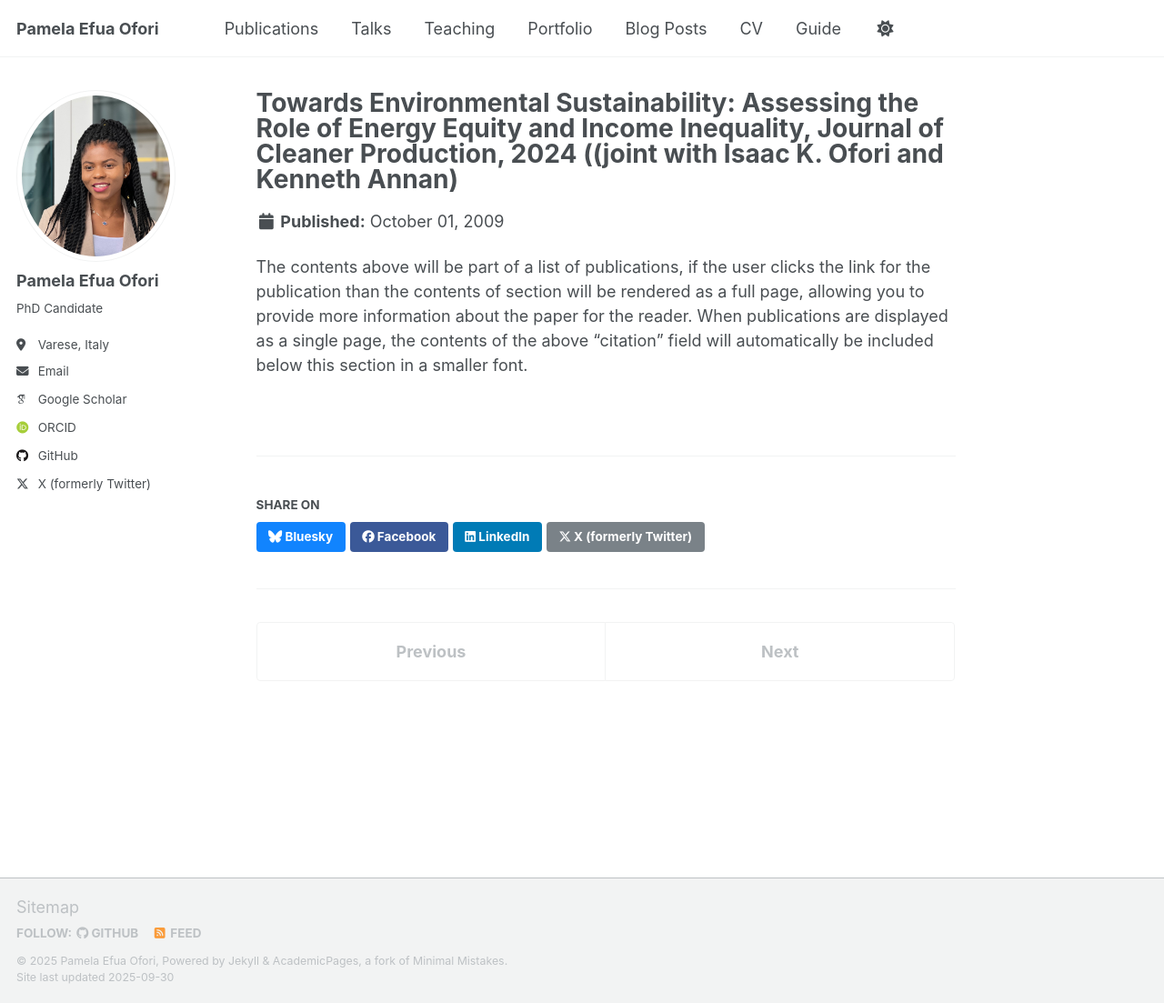
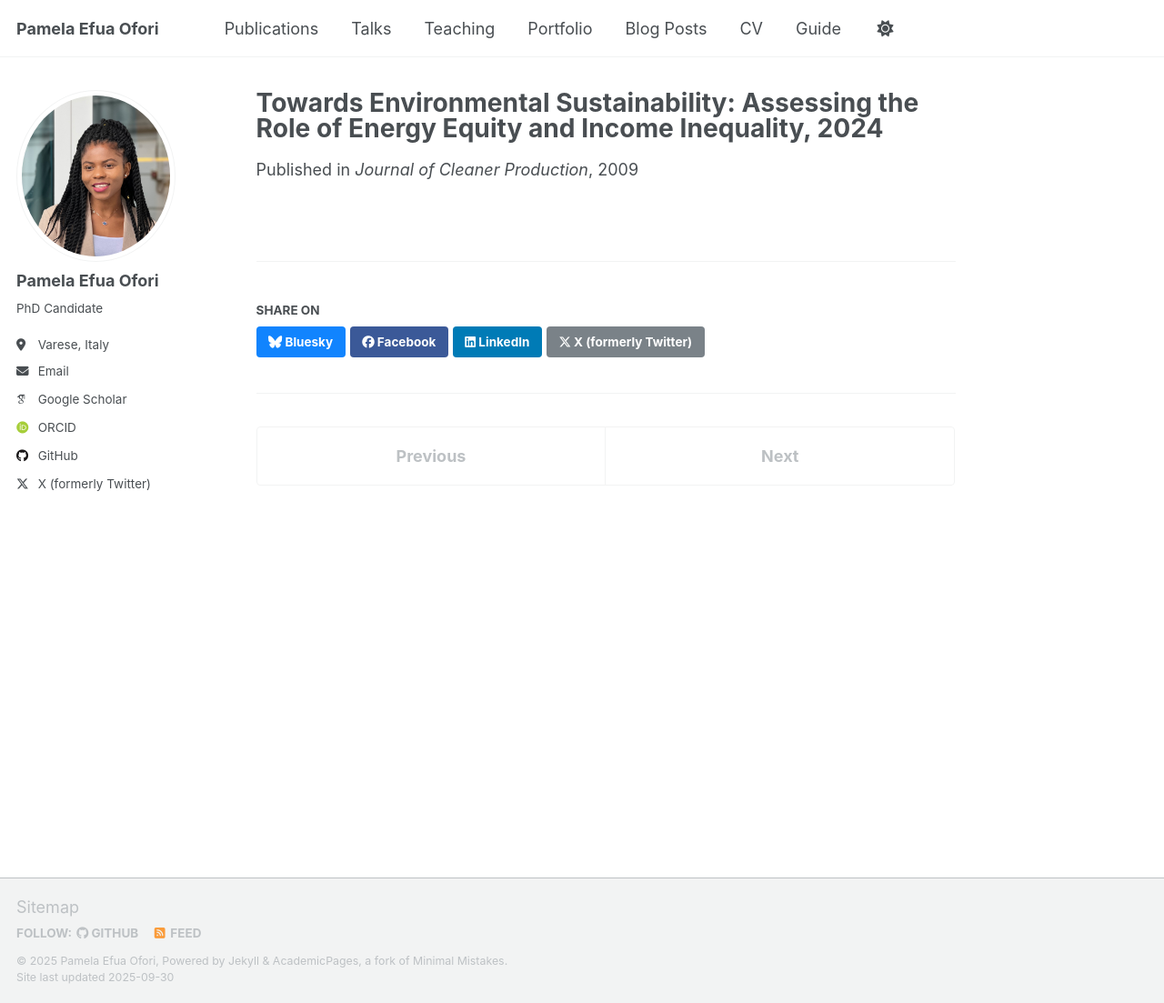
Before and after one commit to PEOFORI/peofori.github.io, a Jekyll site: the page built from _publications/2009-10-01-paper-title-number-1.md, in a window 1280 px wide and 1103 px high. Shown: the whole window at 91% size. Built offline with Jekyll 4.4.1, drawn with Linux system fonts in a browser that asks for light colours; some web fonts are replaced; a script that is not in the unit is left out.

Commit message:
Update 2009-10-01-paper-title-number-1.md

```diff
--- a/_publications/2009-10-01-paper-title-number-1.md
+++ b/_publications/2009-10-01-paper-title-number-1.md
@@ -1,12 +1,11 @@
 ---
-title: "Towards Environmental Sustainability: Assessing the Role of Energy Equity and Income Inequality, Journal of Cleaner Production, 2024 ((joint with Isaac K. Ofori and Kenneth Annan)"
+title: "Towards Environmental Sustainability: Assessing the Role of Energy Equity and Income Inequality, 2024"
 collection: publications
 category: manuscripts
 permalink: /publication/
+venue: 'Journal of Cleaner Production'
 slidesurl: #'http://academicpages.github.io/files/slides1.pdf'
-paperurl: 'http://academicpages.github.io/files/paper1.pdf](https://www.sciencedirect.com/science/article/pii/S0959652624026325)'
+paperurl: 'https://www.sciencedirect.com/science/article/pii/S0959652624026325'
 bibtexurl: #'http://academicpages.github.io/files/bibtex1.bib'
 
 ---
-
-The contents above will be part of a list of publications, if the user clicks the link for the publication than the contents of section will be rendered as a full page, allowing you to provide more information about the paper for the reader. When publications are displayed as a single page, the contents of the above "citation" field will automatically be included below this section in a smaller font.
```
